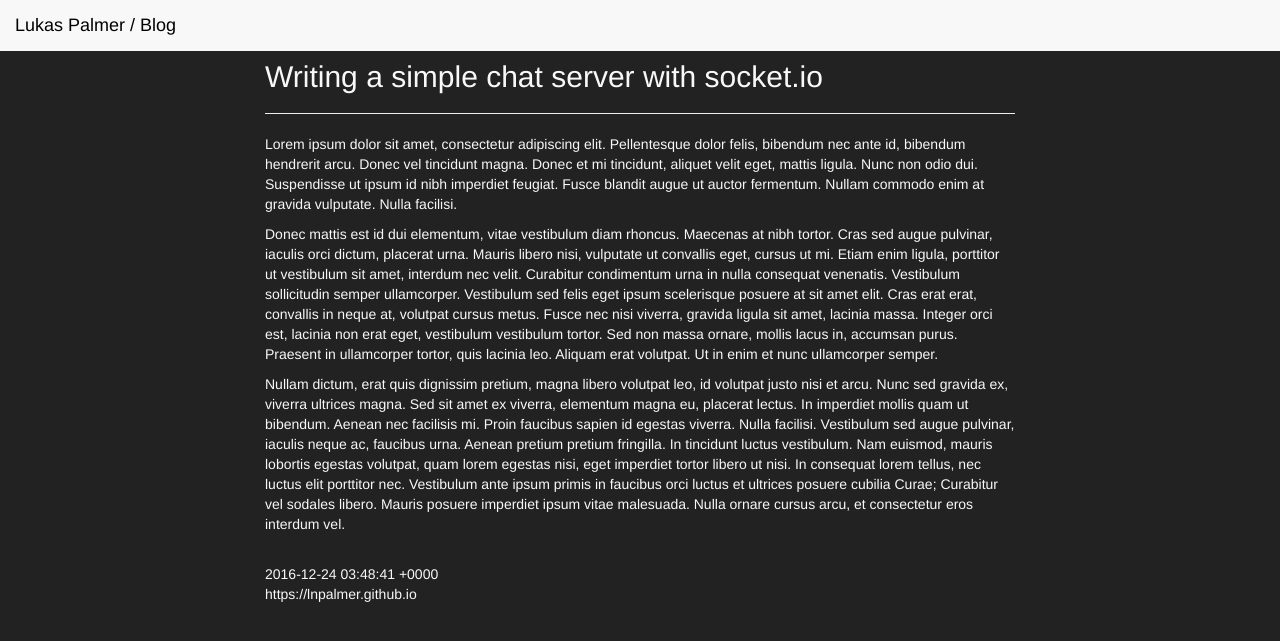
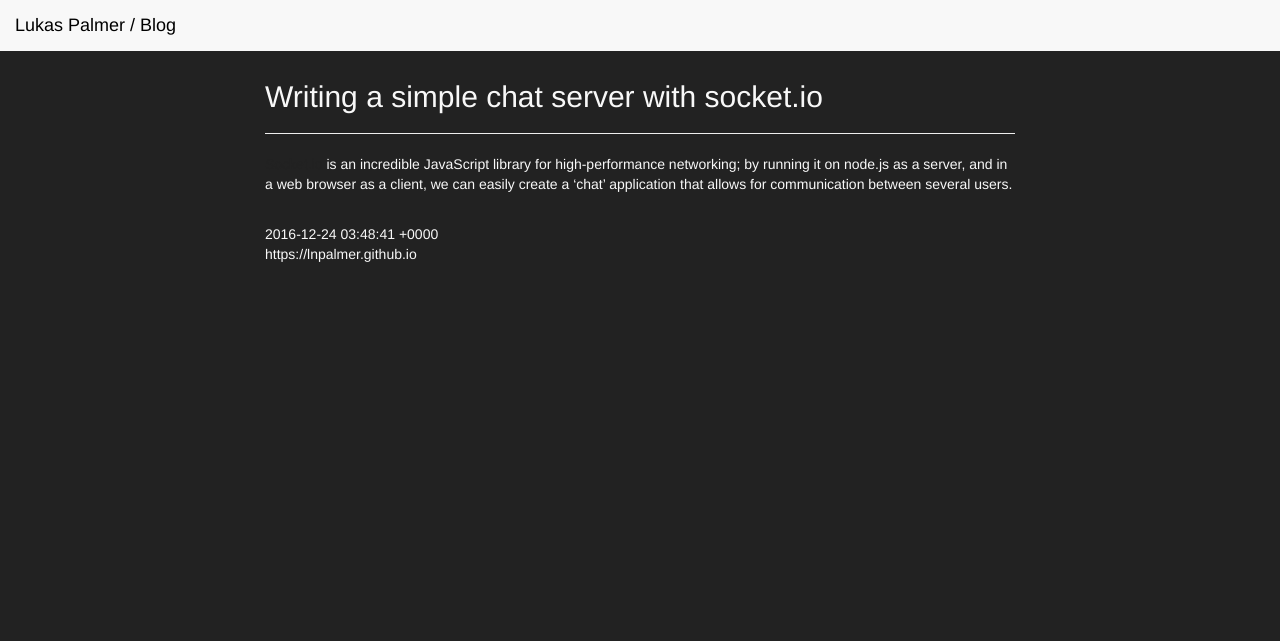
Before and after one commit to lnpalmer/lnpalmer.github.io, a Jekyll site: the page built from _posts/2016-12-23-chat.md, in a window 1280 px wide. Shown: the top 641 px of the page. Built offline with Jekyll 4.4.1, drawn with Linux system fonts in a browser that asks for light colours.

Commit message:
misc. setup

```diff
--- a/_layouts/post.html
+++ b/_layouts/post.html
@@ -11,6 +11,7 @@
     <a class="navbar-brand" href="http://lukasnpalmer.com">Lukas Palmer / Blog</a>
   </nav>
 
+  <br />
   <br />
   <br />
 
--- a/_posts/2016-12-23-chat.md
+++ b/_posts/2016-12-23-chat.md
@@ -1,10 +1,7 @@
 ---
 layout: post
 title: Writing a simple chat server with socket.io
+excerpt: Socket.io is an incredible JavaScript library for networking; by running it on node.js as a server, and in a web browser as a client, we can easily create a 'chat' application that allows for communication between several users.
 ---
 
-Lorem ipsum dolor sit amet, consectetur adipiscing elit. Pellentesque dolor felis, bibendum nec ante id, bibendum hendrerit arcu. Donec vel tincidunt magna. Donec et mi tincidunt, aliquet velit eget, mattis ligula. Nunc non odio dui. Suspendisse ut ipsum id nibh imperdiet feugiat. Fusce blandit augue ut auctor fermentum. Nullam commodo enim at gravida vulputate. Nulla facilisi.
-
-Donec mattis est id dui elementum, vitae vestibulum diam rhoncus. Maecenas at nibh tortor. Cras sed augue pulvinar, iaculis orci dictum, placerat urna. Mauris libero nisi, vulputate ut convallis eget, cursus ut mi. Etiam enim ligula, porttitor ut vestibulum sit amet, interdum nec velit. Curabitur condimentum urna in nulla consequat venenatis. Vestibulum sollicitudin semper ullamcorper. Vestibulum sed felis eget ipsum scelerisque posuere at sit amet elit. Cras erat erat, convallis in neque at, volutpat cursus metus. Fusce nec nisi viverra, gravida ligula sit amet, lacinia massa. Integer orci est, lacinia non erat eget, vestibulum vestibulum tortor. Sed non massa ornare, mollis lacus in, accumsan purus. Praesent in ullamcorper tortor, quis lacinia leo. Aliquam erat volutpat. Ut in enim et nunc ullamcorper semper.
-
-Nullam dictum, erat quis dignissim pretium, magna libero volutpat leo, id volutpat justo nisi et arcu. Nunc sed gravida ex, viverra ultrices magna. Sed sit amet ex viverra, elementum magna eu, placerat lectus. In imperdiet mollis quam ut bibendum. Aenean nec facilisis mi. Proin faucibus sapien id egestas viverra. Nulla facilisi. Vestibulum sed augue pulvinar, iaculis neque ac, faucibus urna. Aenean pretium pretium fringilla. In tincidunt luctus vestibulum. Nam euismod, mauris lobortis egestas volutpat, quam lorem egestas nisi, eget imperdiet tortor libero ut nisi. In consequat lorem tellus, nec luctus elit porttitor nec. Vestibulum ante ipsum primis in faucibus orci luctus et ultrices posuere cubilia Curae; Curabitur vel sodales libero. Mauris posuere imperdiet ipsum vitae malesuada. Nulla ornare cursus arcu, et consectetur eros interdum vel.
+[Socket.io](http://socket.io) is an incredible JavaScript library for high-performance networking; by running it on node.js as a server, and in a web browser as a client, we can easily create a 'chat' application that allows for communication between several users.
```
